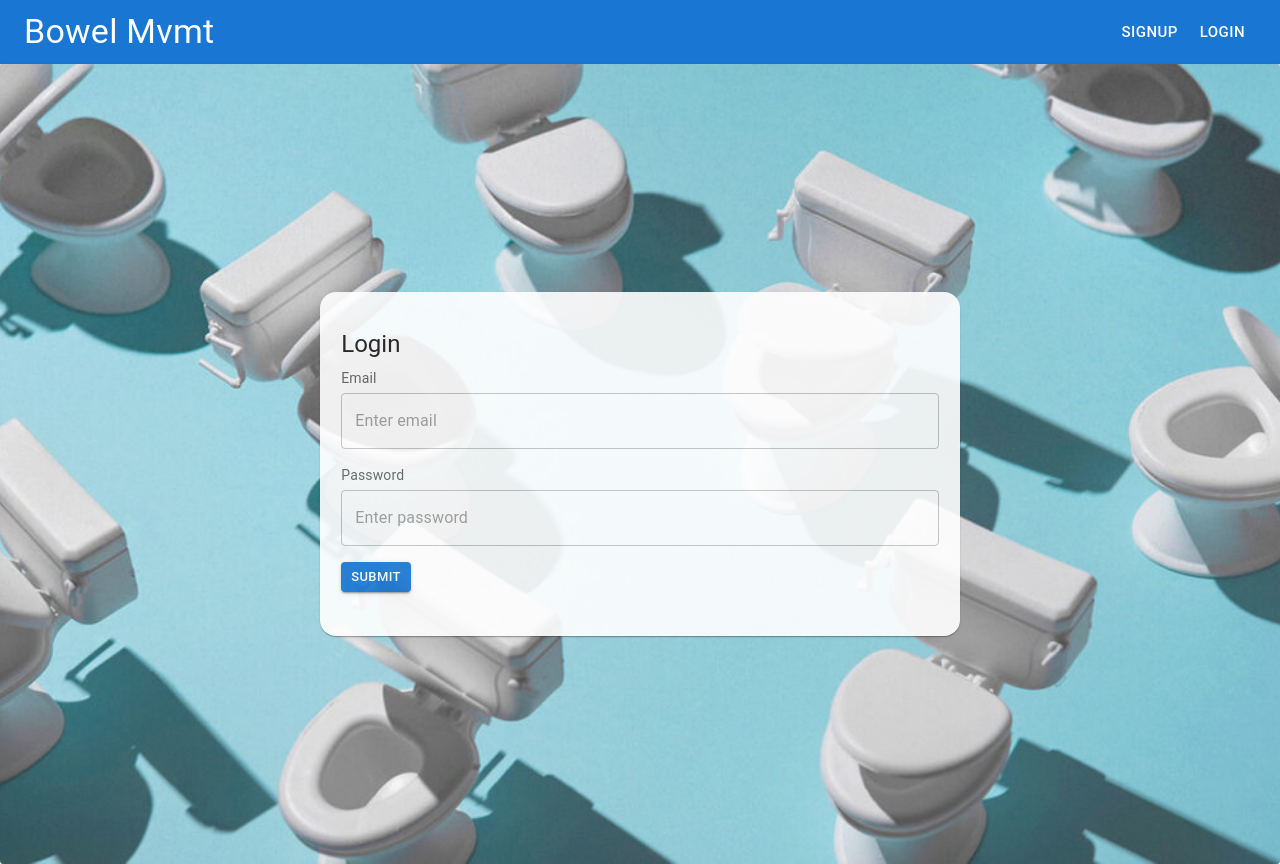
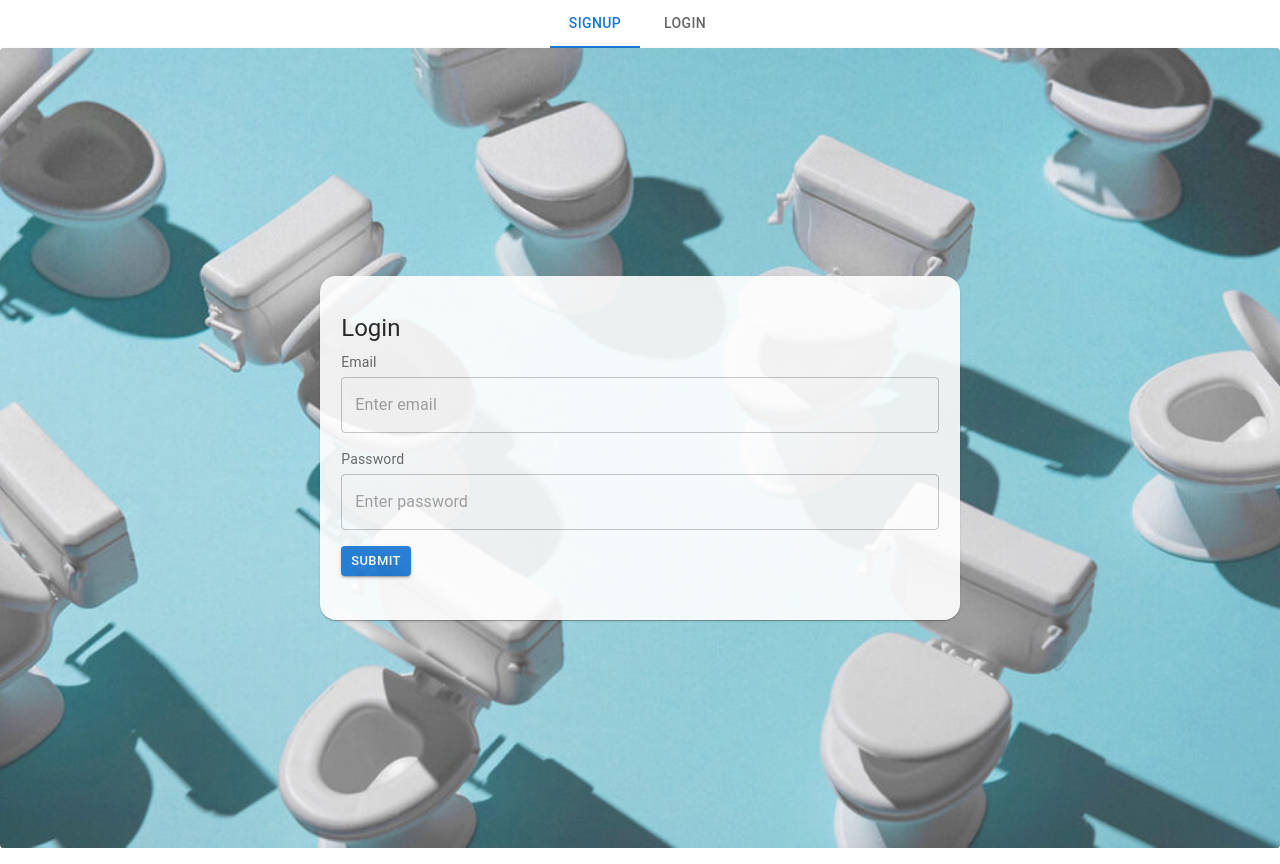
Before and after one commit to nirav-v/the-bowel-mvmt, a React (Create React App) app in the folder client/: page /login in a window 1280 px wide. Built offline with nearby package versions, Linux system fonts and the light colour scheme.

Commit message:
Changed navbar style

```diff
--- a/client/src/components/Navbar2.js
+++ b/client/src/components/Navbar2.js
@@ -1,56 +1,56 @@
-import * as React from "react";
-import AppBar from "@mui/material/AppBar";
-import Box from "@mui/material/Box";
-import Toolbar from "@mui/material/Toolbar";
-import Typography from "@mui/material/Typography";
-import Button from "@mui/material/Button";
-// import { NavLink } from "react-router-dom";
-import { useAuth } from "../util/auth";
+// import * as React from "react";
+// import AppBar from "@mui/material/AppBar";
+// import Box from "@mui/material/Box";
+// import Toolbar from "@mui/material/Toolbar";
+// import Typography from "@mui/material/Typography";
+// import Button from "@mui/material/Button";
+// // import { NavLink } from "react-router-dom";
+// import { useAuth } from "../util/auth";
 
-export default function ButtonAppBar() {
-  const { isLoggedIn, logout } = useAuth();
+// export default function ButtonAppBar() {
+//   const { isLoggedIn, logout } = useAuth();
+//   return (
+//     <Box sx={{ flexGrow: 1 }}>
+//       <AppBar position="static">
+//         <Toolbar>
+//           <Typography variant="h4" component="div" sx={{ flexGrow: 1 }}>
+//             Bowel Mvmt
+//           </Typography>
+//           <Button color="inherit" size="large" href="/signup">
+//           {/* <NavLink to="/signup"> */}
+//             Signup
+//           {/* </NavLink> */}
+//           </Button>
+//           <Button color="inherit" size="large" href="/login">
+//           {/* <NavLink to="/login"> */}
+//             Login
+//           {/* </NavLink> */}
+//           </Button>
+//         </Toolbar>
+//       </AppBar>
+//     </Box>
+//   );
+// }
+
+// ----- for tab style ----------
+import * as React from 'react';
+import Box from '@mui/material/Box';
+import Tabs from '@mui/material/Tabs';
+import Tab from '@mui/material/Tab';
+
+export default function CenteredTabs() {
+  const [value, setValue] = React.useState(0);
+
+  const handleChange = (event, newValue) => {
+    setValue(newValue);
+  };
+
   return (
-    <Box sx={{ flexGrow: 1 }}>
-      <AppBar position="static">
-        <Toolbar>
-          <Typography variant="h4" component="div" sx={{ flexGrow: 1 }}>
-            Bowel Mvmt
-          </Typography>
-          <Button color="inherit" size="large" href="/signup">
-          {/* <NavLink to="/signup"> */}
-            Signup
-          {/* </NavLink> */}
-          </Button>
-          <Button color="inherit" size="large" href="/login">
-          {/* <NavLink to="/login"> */}
-            Login
-          {/* </NavLink> */}
-          </Button>
-        </Toolbar>
-      </AppBar>
+    <Box sx={{ width: '100%', bgcolor: 'background.paper' }}>
+      <Tabs value={value} onChange={handleChange} centered>
+        <Tab label="Signup" href="/signup"/>
+        <Tab label="Login" href="/login"/>
+      </Tabs>
     </Box>
   );
 }
-
-// ----- for tab style ----------
-// import * as React from 'react';
-// import Box from '@mui/material/Box';
-// import Tabs from '@mui/material/Tabs';
-// import Tab from '@mui/material/Tab';
-
-// export default function CenteredTabs() {
-//   const [value, setValue] = React.useState(0);
-
-//   const handleChange = (event, newValue) => {
-//     setValue(newValue);
-//   };
-
-//   return (
-//     <Box sx={{ width: '100%', bgcolor: 'background.paper' }}>
-//       <Tabs value={value} onChange={handleChange} centered>
-//         <Tab label="Signup" href="/signup"/>
-//         <Tab label="Login" href="/login"/>
-//       </Tabs>
-//     </Box>
-//   );
-// }
```
